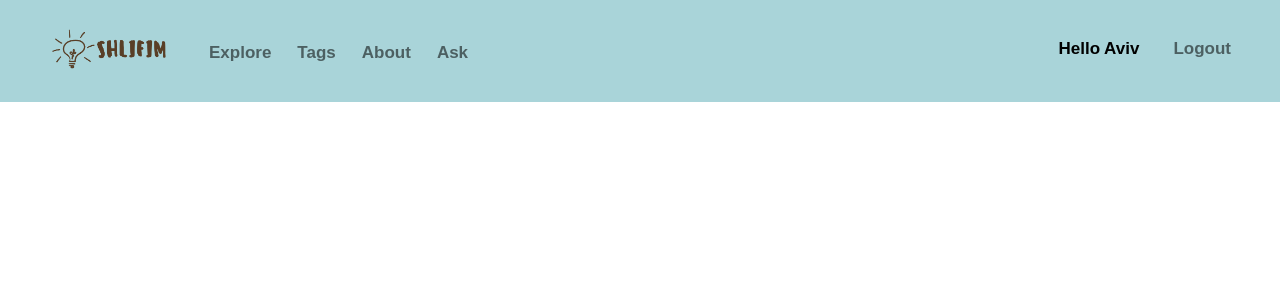
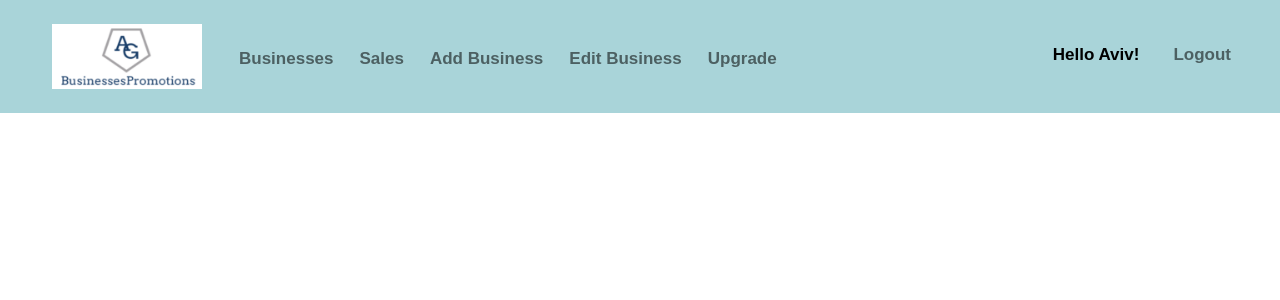
Before and after one commit to avivz450/A-GBusinessesPromotions, a Django app: page /base/ in a window 1280 px wide. Shown: the top 300 px of the page. Run offline with Django 3.2, Linux system fonts and the light colour scheme; a user stored in the database is signed in; some libraries are stand-ins or nearby versions.

Commit message:
Updated static files and base.html

```diff
--- a/App/templates/home/base.html
+++ b/App/templates/home/base.html
@@ -19,7 +19,7 @@
 		{% if title %}
 			<title>{{ title }}</title>
 		{% else %}
-			<title>Shlifim</title>
+			<title>Welcome!</title>
 		{% endif %}
 		<link rel="shortcut icon" href="{% static 'home/favicon.ico' %}"/>
 	 </head>
@@ -27,8 +27,8 @@
 	<nav class="navbar navbar-expand-lg navbar-light">
 	  <div class="container-fluid">
 		<a class="nav-link active" href="{% url 'landingpage' %}">
-			<img  class="m-2" src="{% static 'home/logo.png' %}"
-			alt="shlifim logo" width="120" height="45"></a>
+			<img  class="m-2" src="{% static 'home/AGLogo.png' %}"
+			alt="shlifim logo" width="150" height="65"></a>
 		<button class="navbar-toggler" type="button" data-bs-toggle="collapse" data-bs-target="#navbarSupportedContent" aria-controls="navbarSupportedContent" aria-expanded="false" aria-label="Toggle navigation">
 			<span class="navbar-toggler-icon"></span>
 		</button>
@@ -36,28 +36,32 @@
 			<ul class="navbar-nav me-auto mb-2 mb-lg-0 pb-3">
 				<li class="nav-item">
 				{% comment %} "{% url 'explore-page' %}" {% endcomment %}
-					<a class="nav-link" href=#>Explore</a>
+					<a class="nav-link" href=#>Businesses</a>
+				</li>
+				<li class="nav-item">
+					{% comment %} "{% url 'new_question' %}" {% endcomment %}
+					<a class="nav-link" href=#>Sales</a>
+				</li>
+				{% if user.is_authenticated %}
+				<li class="nav-item">
+				{% comment %} "{% url 'tags' %}" {% endcomment %}
+					<a class="nav-link" href=#>Add Business</a>
+				</li>
+				<li class="nav-item">
+				{% comment %} "{% url 'about' %}" {% endcomment %}
+					<a class="nav-link" href=#>Edit Business</a>
 				</li>
 				<li class="nav-item">
 				{% comment %} "{% url 'tags' %}" {% endcomment %}
-					<a class="nav-link" href=#>Tags</a>
+					<a class="nav-link" href=#>Upgrade</a>
 				</li>
-				<li class="nav-item">
-				{% comment %} "{% url 'about' %}" {% endcomment %}
-					<a class="nav-link" href=#>About</a>
-				</li>
-				<li class="nav-item">
-					{% if user.is_authenticated %}
-					{% comment %} "{% url 'new_question' %}" {% endcomment %}
-						<a class="nav-link" href=#>Ask</a>
-					{% endif %}
-				</li>
+				{% endif %}
 			</ul>
 			<!-- Navbar Right Side -->
 			<div class="navbar-nav mb-2 mb-lg-0 pb-3">
 			  {% if user.is_authenticated %}
 			  <ul class="nav navbar-nav">
-				<li><p class="nav-item m-2"><b>Hello {{user.username}}</b></p></li>
+				<li><p class="nav-item m-2"><b>Hello {{user.username}}!</b></p></li>
 				{% comment %} "{% url 'logout' %}?next={% firstof request.path '/' %}" {% endcomment %}
 				<li><a class="nav-item nav-link m-2" href=#>Logout</a></li>
 			  </ul>
```
Also changed, not shown: App/Static/home/AGLogo.png (added), App/Static/home/favicon.ico, App/Static/home/logo.png (deleted).
